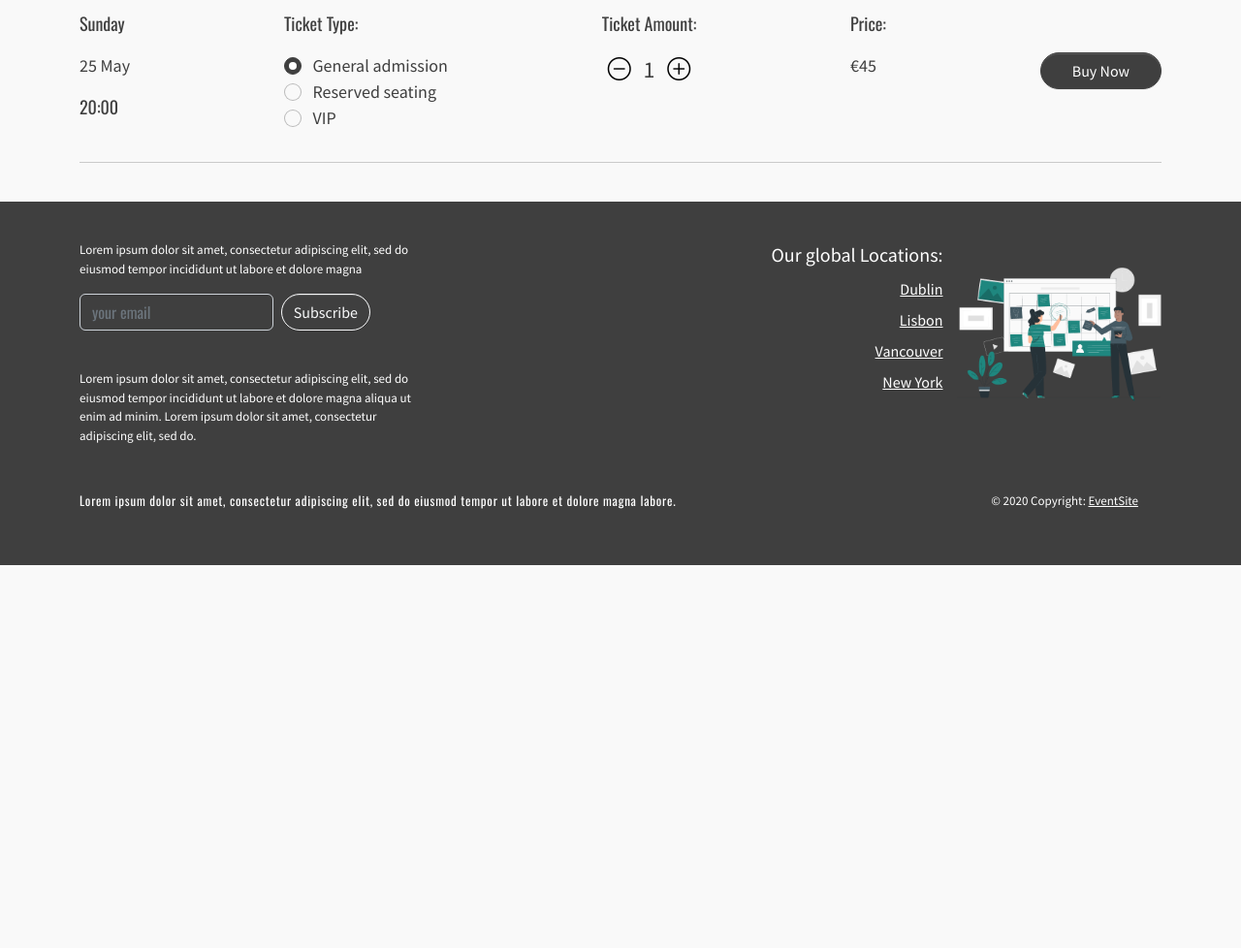
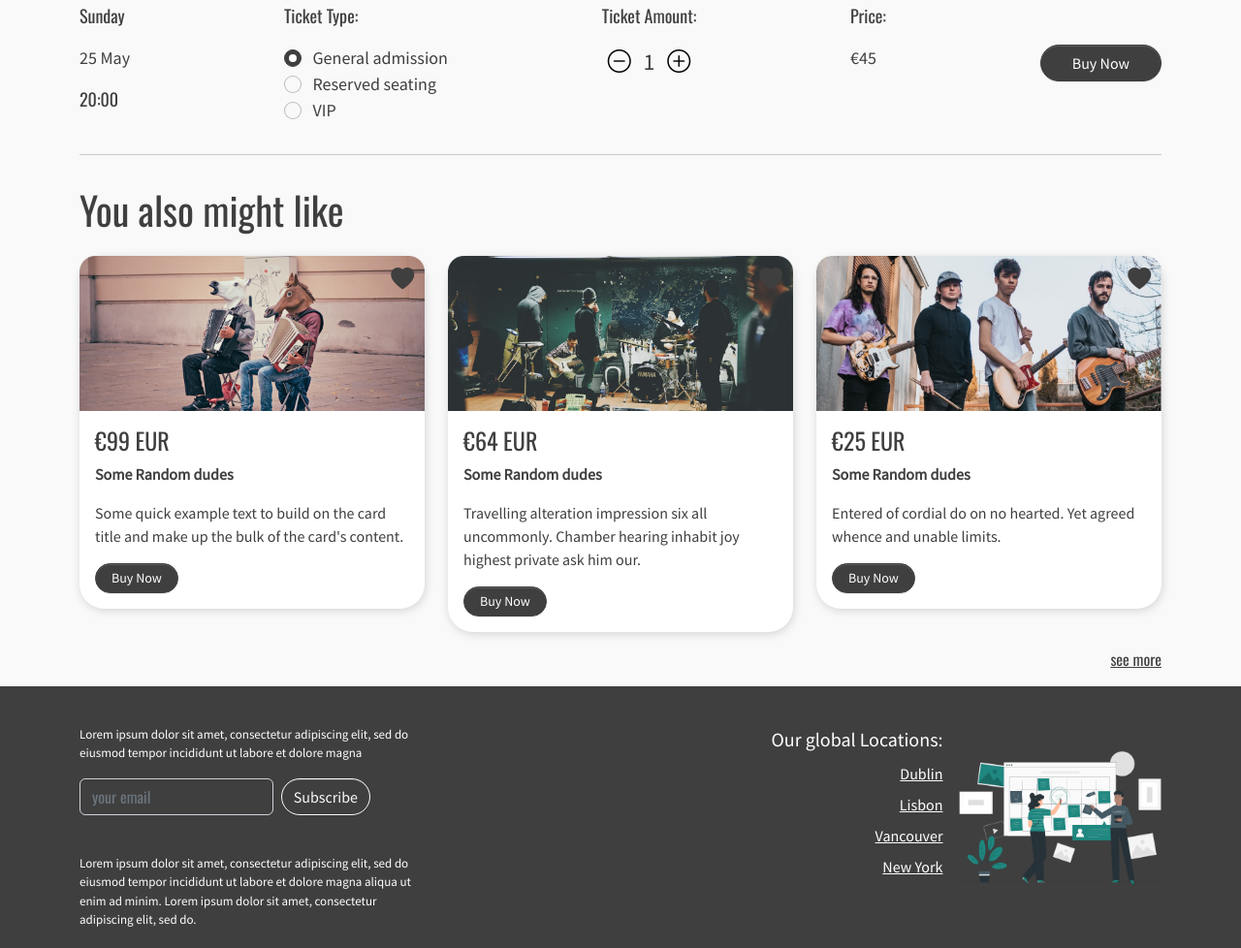
Before and after one commit to AgnePK/EventSite, a website: page detail.html in a window 1280 px wide. Shown: the part 1312-2290 px from the top of the page at 97% size. Before the commit the page ends 1895 px from the top, so only its background shows below. Drawn offline with nearby package versions, Linux system fonts and the light colour scheme.

Commit message:
Added extra cards

```diff
--- a/detail.html
+++ b/detail.html
@@ -17,7 +17,7 @@
 	</head>
 	<body>
 		<!-- NAV BAR -->
-		<nav class="navbar navbar-expand-lg bg-primary navbar-dark">
+		<nav class="navbar fixed-top navbar-expand-lg bg-primary navbar-dark">
 			<div class="container-fluid">
 				<a class="navbar-brand" href="/index.html">music</a>
 				<button
@@ -87,7 +87,7 @@
 			</div>
 		</nav>
 
-		<div class="container my-3" id="mainInfo">
+		<div class="container mb-3 mt-5" id="mainInfo">
 			<div class="row g-5 justify-content-between">
 				<div class="col-lg-6 col-xs-12">
 					<img
@@ -117,8 +117,8 @@
 		</div>
 		<!-- event details section -->
 		<div class="container-fluid bg-lightGreen py-4">
-			<div class="container-lg" id="eventDetail">
-				<div class="row">
+			<div class="container-lg " id="eventDetail">
+				<div class="row pt-2">
 					<div class="col-lg-4">
 						<h2 class="h4 pb-2">Event Details</h2>
 						<ul>
@@ -150,7 +150,7 @@
 			</div>
 		</div>
 		<!-- ticket options section -->
-		<div class="container my-4" id="DateLoc">
+		<div class="container mt-4" id="DateLoc">
 			<div class="row">
 				<div class="col-lg-12">
 					<h3 class="h4 mb-3">Event date and location</h3>
@@ -284,6 +284,87 @@
 				</div>
 			</div>
 		</div>
+		<!-- Cards section -->
+		<div class="container">
+			<div class="row">
+				<h3 class="fs-1 mt-3">You also might like</h3>
+				<div class="col-lg-4 col-xs-6 py-2">
+					<div class="card" id="card">
+						<div class="imgicon">
+							<img
+								src="images/pic1.png"
+								class="card-img-top img-responsive"
+								alt="image of 2 people playing  the acordian"
+							/>
+							<i class="bi bi-heart-fill h5"></i>
+						</div>
+
+						<div class="card-body">
+							<h5 class="card-title"><a href="detail.html">€99 EUR</a></h5>
+							<p class="card-text fw-bold">Some Random dudes</p>
+							<p class="card-text">
+								Some quick example text to build on the card title and make up
+								the bulk of the card's content.
+							</p>
+							<a href="checkout.html" class="btn btn-primary btn-sm px-2"
+								>Buy Now</a
+							>
+						</div>
+					</div>
+				</div>
+				<div class="col-lg-4   py-2">
+					<div class="card" id="card">
+						<div class="imgicon">
+							<img
+								src="images/pic2.png"
+								class="card-img-top img-responsive"
+								alt="image of 2 people playing  the acordian"
+							/>
+							<i class="bi bi-heart-fill h5"></i>
+						</div>
+
+						<div class="card-body">
+							<h5 class="card-title"><a href="detail.html">€64 EUR</a></h5>
+							<p class="card-text fw-bold">Some Random dudes</p>
+							<p class="card-text">
+								Travelling alteration impression six all uncommonly. Chamber
+								hearing inhabit joy highest private ask him our.
+							</p>
+							<a href="checkout.html" class="btn btn-primary btn-sm px-2"
+								>Buy Now</a
+							>
+						</div>
+					</div>
+				</div>
+				<div class="col-lg-4 col-xs-6 py-2">
+					<div class="card" id="card">
+						<div class="imgicon">
+							<img
+								src="images/pic3.png"
+								class="card-img-top img-responsive"
+								alt="image of 2 people playing  the acordian"
+							/>
+							<i class="bi bi-heart-fill h5"></i>
+						</div>
+
+						<div class="card-body">
+							<h5 class="card-title"><a href="detail.html">€25 EUR</a></h5>
+							<p class="card-text fw-bold">Some Random dudes</p>
+							<p class="card-text">
+								Entered of cordial do on no hearted. Yet agreed whence and
+								unable limits.
+							</p>
+							<a href="checkout.html" class="btn btn-primary btn-sm px-2"
+								>Buy Now</a
+							>
+						</div>
+					</div>
+				</div>
+				<a href="#" class="d-flex justify-content-end mb-2">see more</a>
+
+			</div>
+		</div>
+
 		<!-- Footer -->
 		<footer class="bg-primary text-white py-4">
 			<div class="container">
```
